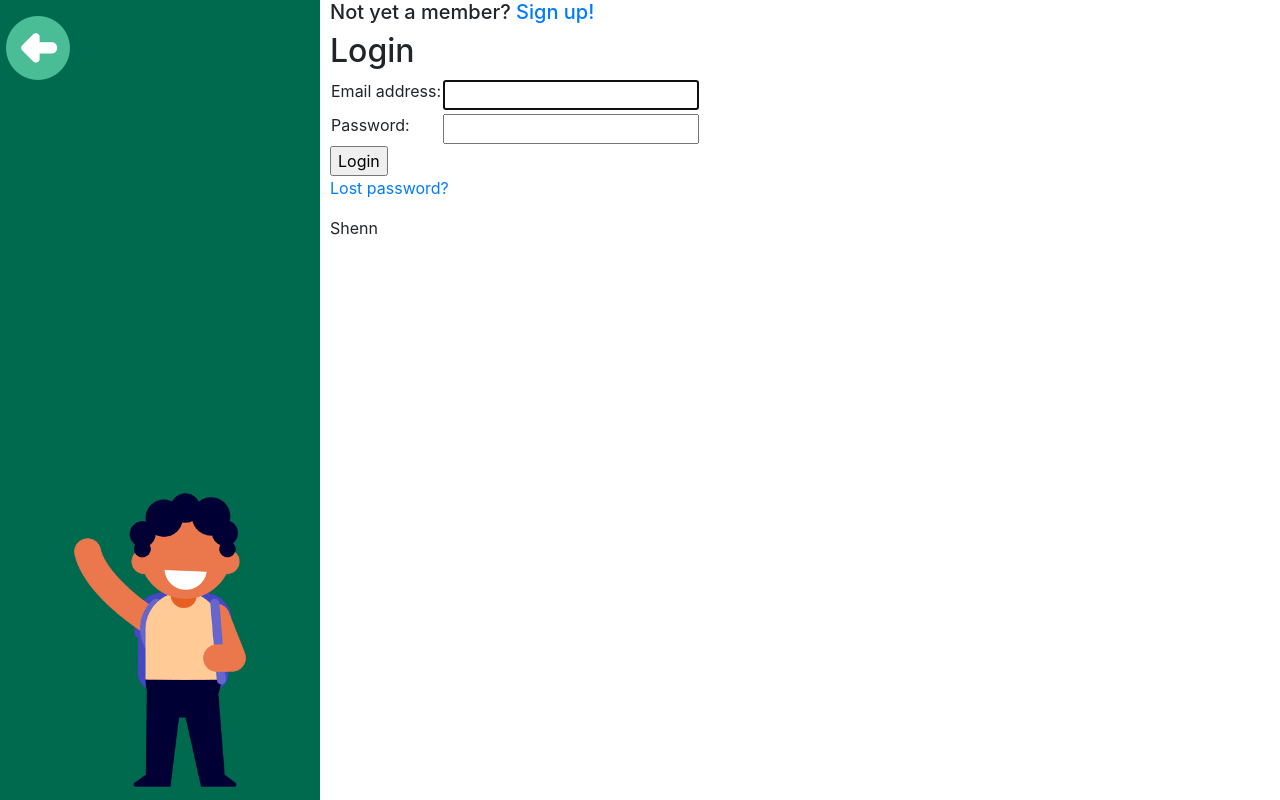
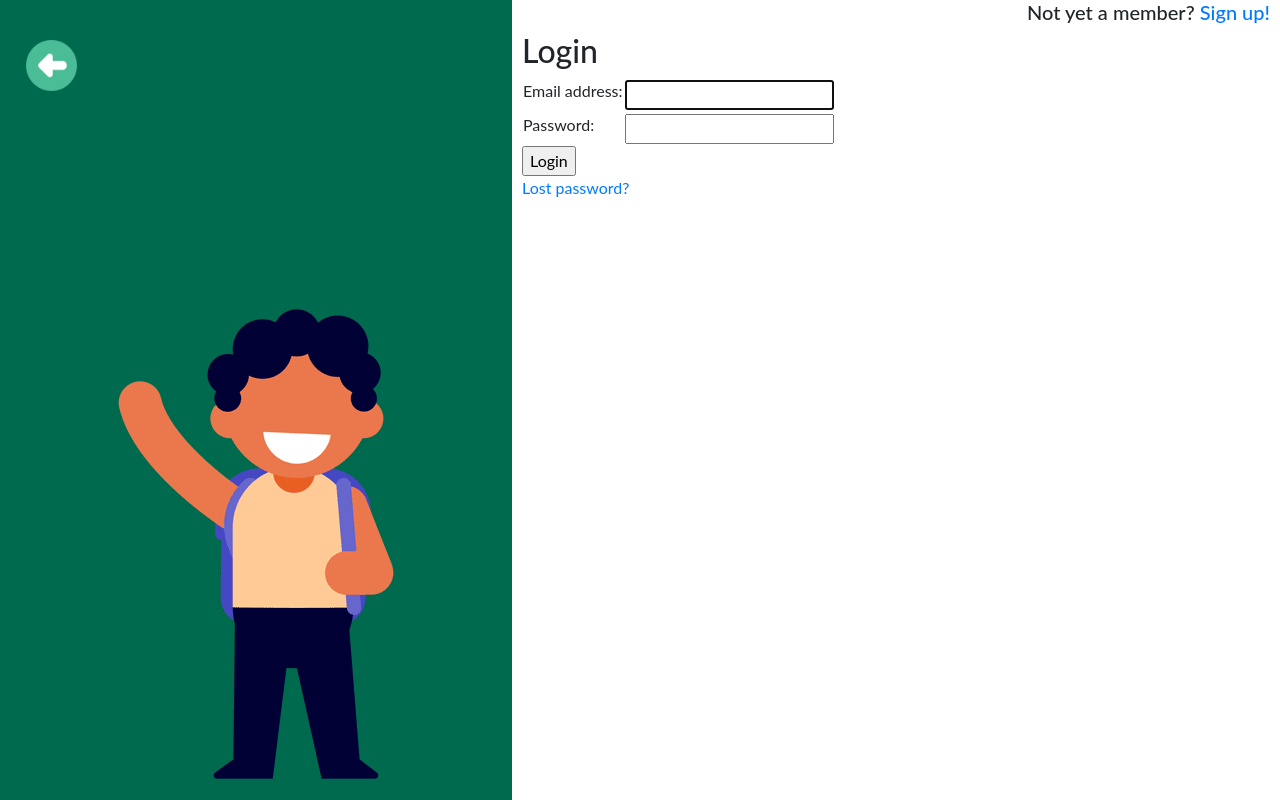
Before and after one commit to dlsucomet/AnimoSched, a Django app: page /archerone/login/ in a window 1280 px wide. Run offline with Django 3.2, Linux system fonts and the light colour scheme; some libraries are stand-ins or nearby versions.

Commit message:
UI update on login and signup

```diff
--- /dev/null
+++ b/PrototypeV1/archerone/static/css/forms.css
@@ -0,0 +1,95 @@
+body {
+    font-family: "Lato", sans-serif;
+}
+
+
+
+.main-head{
+    height: 150px;
+    background: #FFF;
+
+}
+
+.sidenav {
+    height: 100%;
+    background-color: #006A4E;
+    overflow-y: hidden;
+    padding-top: 20px;
+}
+
+
+.sidenav-main {
+    padding: 0px 10px;
+}
+
+@media screen and (max-height: 450px) {
+    .sidenav {padding-top: 15px;}
+}
+
+@media screen and (max-width: 450px) {
+    .login-form{
+        margin-top: 10%;
+    }
+
+    .register-form{
+        margin-top: 10%;
+    }
+}
+
+@media screen and (min-width: 768px){
+    .sidenav-main{
+        margin-left: 40%;
+    }
+
+    .sidenav{
+        width: 40%;
+        position: fixed;
+        z-index: 1;
+        top: 0;
+        left: 0;
+    }
+
+    .login-form{
+        margin-top: 0%;
+    }
+
+    .register-form{
+        margin-top: 20%;
+    }
+}
+
+
+.login-main-text{
+    margin-top: 20%;
+    padding: 60px;
+    color: #fff;
+}
+
+.login-main-text h2{
+    font-weight: 300;
+}
+
+.btn-black{
+    background-color: #000 !important;
+    color: #fff;
+}
+
+#signup-message{
+    text-align: right;
+}
+
+.sidenav #upper {
+    min-width: 10%;
+    max-width: 10%;
+    position: absolute;
+    left: 5%;
+    top: 5%;
+}
+
+.sidenav #lower {
+    min-width: 100%;
+    max-width: 100%;
+    position: absolute;
+    left: 0;
+    bottom: 0;
+}
--- a/PrototypeV1/archerone/templates/base_generic.html
+++ b/PrototypeV1/archerone/templates/base_generic.html
@@ -9,6 +9,7 @@
   {% load static %}
   <link rel="stylesheet" href="{% static 'css/bootstrap.css' %}">
   <link rel="stylesheet" href="{% static 'css/styles.css' %}">
+  <link rel="stylesheet" href="{% static 'css/forms.css' %}">
 </head>
 
 <body>
--- a/PrototypeV1/archerone/templates/base_generic_sidebar.html
+++ b/PrototypeV1/archerone/templates/base_generic_sidebar.html
@@ -7,6 +7,7 @@
 {% block sidebar %}
     <div class="sidenav">
         <a href="{% url 'index' %}"><img id="upper" src="{% static "images/back-button.png" %}" alt="Go to previous page"></a>
+        <br>
         <img id="lower" src="{% static "images/signup-welcome.png" %}" alt="Let's get you started!">
     </div>
 {% endblock %}
--- a/PrototypeV1/archerone/templates/registration/login.html
+++ b/PrototypeV1/archerone/templates/registration/login.html
@@ -2,7 +2,10 @@
 
 {% block content %}
   <div class="sidenav-main">
+    <!-- <div class="col-md-6 col-sm-12"> -->
       <div id="signup-message"><h5>Not yet a member? <a href="{% url 'signup' %}">Sign up!</a></h5></div>
+
+      <div class="login-form">
         <h2>Login</h2>
         {% if form.errors %}
             <p>You entered invalid credentials. Please try again.</p>
@@ -32,9 +35,10 @@
             <input type="submit" value="Login" />
             <input type="hidden" name="next" value="{{ next }}" />
         </form>
+      </div>
 
       {# Assumes you setup the password_reset view in your URLconf #}
       <p><a href="{% url 'password_reset' %}">Lost password?</a></p>
-    Shenn
+   <!-- </div> -->
   </div>
 {% endblock %}
```
Also changed, not shown: PrototypeV1/db.sqlite3. Lines whose indentation alone changed are shown as unchanged.
